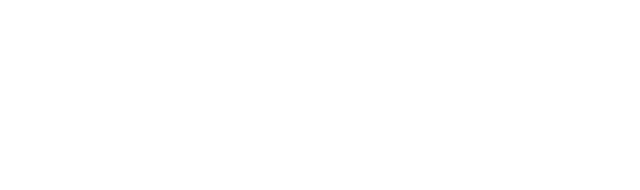
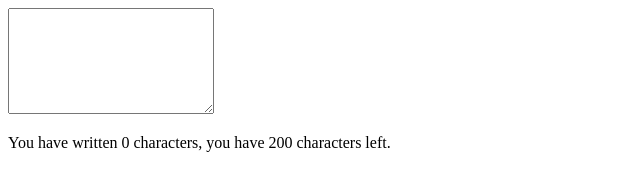
Before and after one commit to Mark-Eugene-Barasu/JavaScript-tutorial-with-Angela-Yu, a plain HTML site: page index.html in a window 1280 px wide. Shown: the whole page, without its empty margins (0-640 px from the left). Drawn offline with Linux system fonts and the light colour scheme.

Commit message:
completed assignment on word countdown :)

```diff
--- a/index.html
+++ b/index.html
@@ -7,8 +7,10 @@
     <title>javaScript</title>
 </head>
 <body>
-
-
+    <form action="#" method="post">
+        <textarea style="width: 200px; height: 100px;" name="" id="textarea"></textarea>
+    </form>
+    <p id="output"></p>
 
     <script src="./index.js"></script>
 </body>
--- a/index.js
+++ b/index.js
@@ -1,4 +1,14 @@
-var message = "Hello";
-var name = "Mark";
+setInterval(() => {
+        let currentCount = document.getElementById("textarea");
+        let currentCountLength = currentCount.value.length;
+        let printCurrentCount = document.getElementById("output");
 
-alert(`${message} there, ${name}`);
+        printCurrentCount.innerHTML = `You have written ${Number(currentCountLength)} characters, you have ${200 - Number(currentCountLength)} characters left.`;
+
+        if((200 - currentCountLength) < 0) {
+            currentCount.style.outline = "3px solid red";
+        } else {
+            currentCount.style.outline = "none";
+        }
+        }
+, 100);
```
